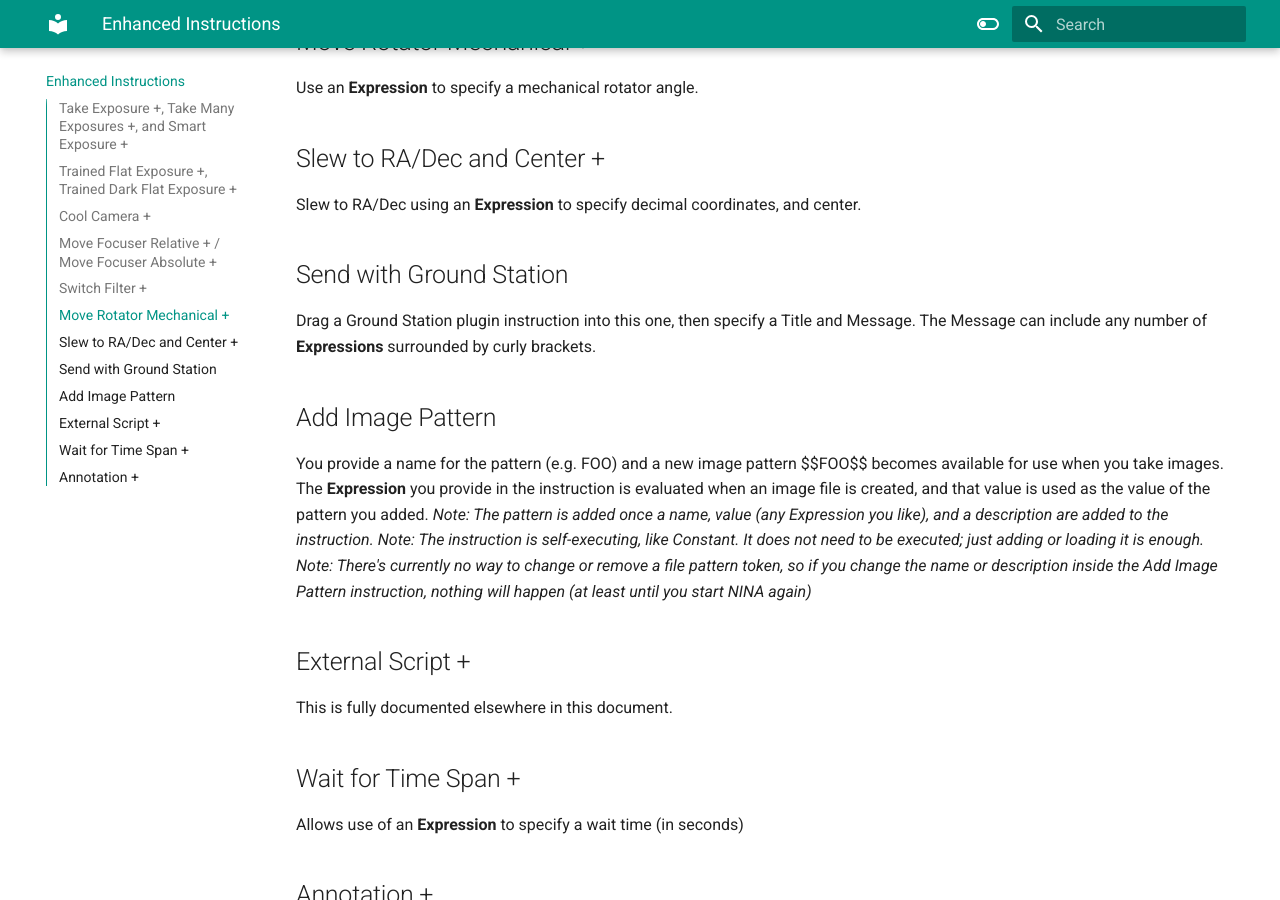
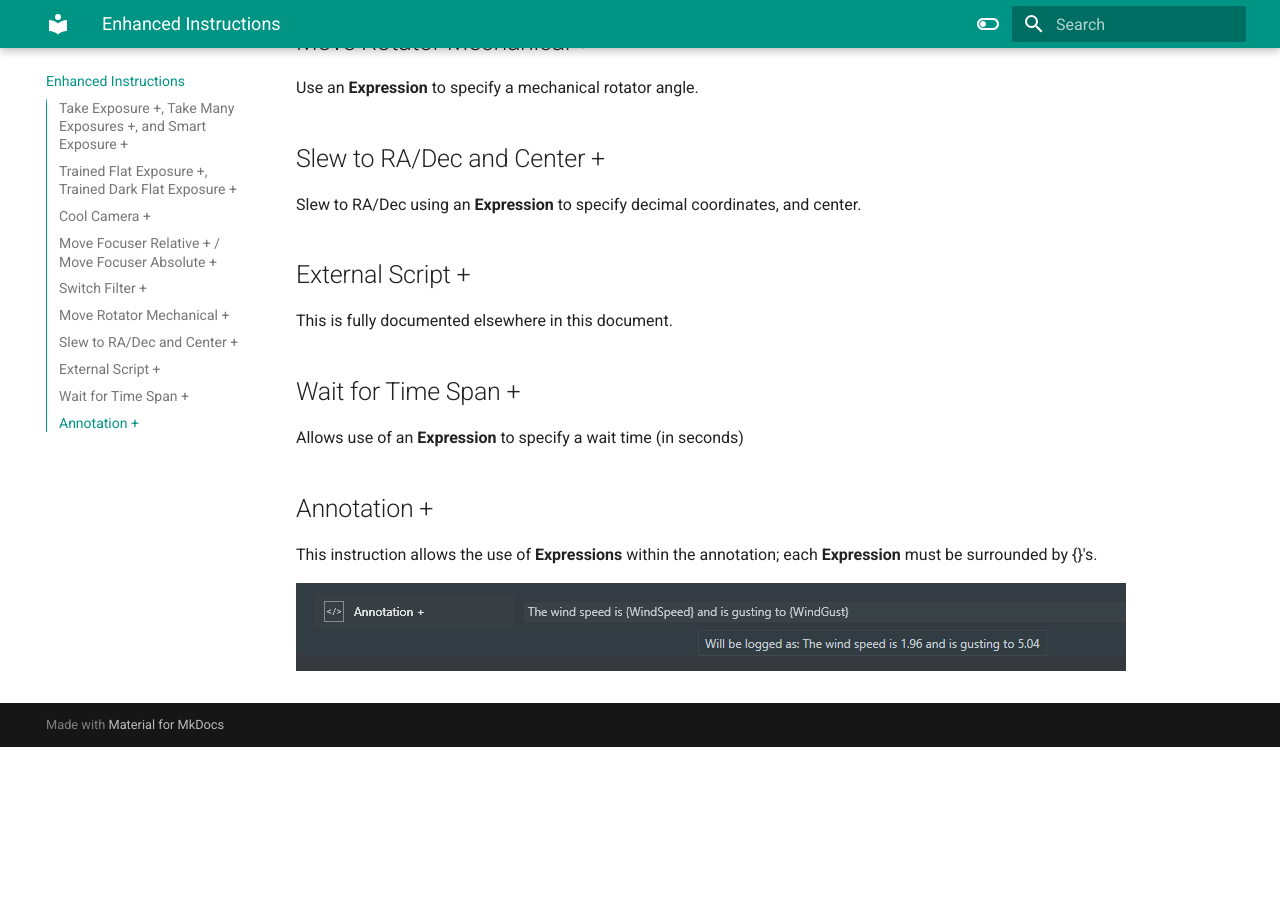
Before and after one commit to marcblank/marcblank.github.io, an MkDocs documentation site: the page built from docs/Enhanced Instructions.md, in a window 1280 px wide and 900 px high, scrolled down 1348 px. Built offline with MkDocs 1.6.1 and Material for MkDocs 9.7.7, drawn with Linux system fonts in a browser that asks for light colours; after the commit the page ends 2095 px from its top, so only the background shows below that.

Commit message:
Docs update

```diff
--- a/docs/Enhanced Instructions.md
+++ b/docs/Enhanced Instructions.md
@@ -35,13 +35,6 @@ Use an **Expression** to specify a mechanical rotator angle.
 
 Slew to RA/Dec using an **Expression** to specify decimal coordinates, and center.
 
-## Send with Ground Station
-
-Drag a Ground Station plugin instruction into this one, then specify a Title and Message.  The Message can include any number of **Expressions** surrounded by curly brackets.
-
-## Add Image Pattern
-
-You provide a name for the pattern (e.g. FOO) and a new image pattern $$FOO$$ becomes available for use when you take images.  The **Expression** you provide in the instruction is evaluated when an image file is created, and that value is used as the value of the pattern you added.  *Note: The pattern is added once a name, value (any Expression you like), and a description are added to the instruction.*  *Note: The instruction is self-executing, like Constant.  It does not need to be executed; just adding or loading it is enough.*  *Note:  There's currently no way to change or remove a file pattern token, so if you change the name or description inside the Add Image Pattern instruction, nothing will happen (at least until you start NINA again)*
 
 ## External Script +
 
```
Also changed, not shown: docs/DIY Meridian Flip.md (+1 -1 lines).
